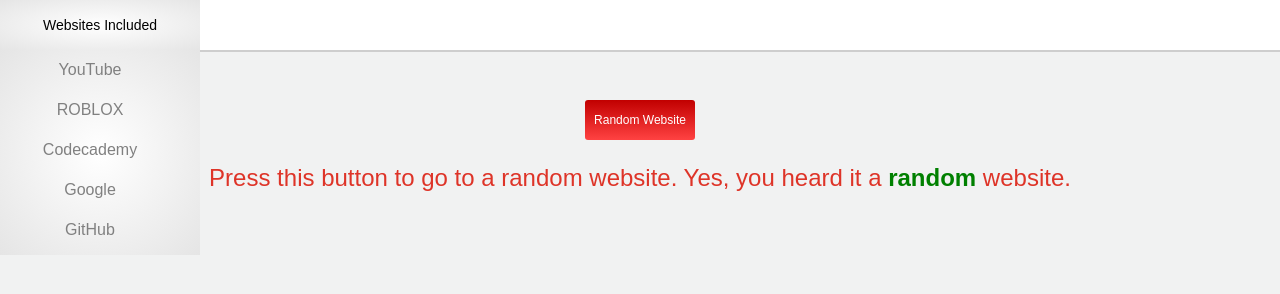
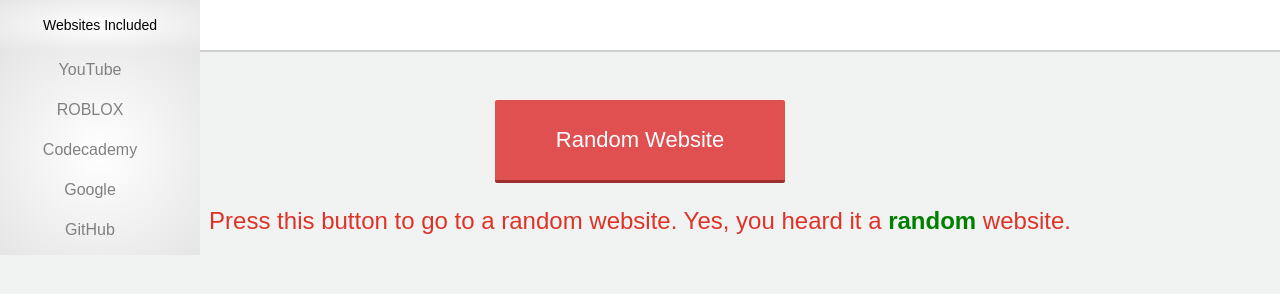
Before and after one commit to thelegender/thelegender.github.io, a plain HTML site: page index.html in a window 1280 px wide. Drawn offline with Linux system fonts and the light colour scheme.

Commit message:
button style

```diff
--- a/stylesheets/index.css
+++ b/stylesheets/index.css
@@ -11,37 +11,24 @@ left: 0;
 }
 
 .button {
-height:40px;
-width:110px;
+	border-bottom: solid 3px #9e2f2f;
+height:80px;
+width:290px;
 margin-top: 100px;
 margin-left: auto;
 margin-right: auto;
 text-align: center;
-line-height: 40px;
+line-height: 80px;
 font-family: Arial;
 color:white;
-font-size: 12px;
-border-radius: 3px;
-background: #c10000; /* Old browsers */
-background: -moz-linear-gradient(top, #c10000 0%, #ff4242 100%); /* FF3.6+ */
-background: -webkit-gradient(linear, left top, left bottom, color-stop(0%,#c10000), color-stop(100%,#ff4242)); /* Chrome,Safari4+ */
-background: -webkit-linear-gradient(top, #c10000 0%,#ff4242 100%); /* Chrome10+,Safari5.1+ */
-background: -o-linear-gradient(top, #c10000 0%,#ff4242 100%); /* Opera 11.10+ */
-background: -ms-linear-gradient(top, #c10000 0%,#ff4242 100%); /* IE10+ */
-background: linear-gradient(to bottom, #c10000 0%,#ff4242 100%); /* W3C */
-filter: progid:DXImageTransform.Microsoft.gradient( startColorstr='#c10000', endColorstr='#ff4242',GradientType=0 ); /* IE6-9 */
+font-size: 22px;
+border-radius: 2px;
+background-color: #e05050;
 }
 
 .button:hover {
-	background: #ed0000; /* Old browsers */
-background: -moz-linear-gradient(top,  #ed0000 0%, #ff3d3d 100%); /* FF3.6+ */
-background: -webkit-gradient(linear, left top, left bottom, color-stop(0%,#ed0000), color-stop(100%,#ff3d3d)); /* Chrome,Safari4+ */
-background: -webkit-linear-gradient(top,  #ed0000 0%,#ff3d3d 100%); /* Chrome10+,Safari5.1+ */
-background: -o-linear-gradient(top,  #ed0000 0%,#ff3d3d 100%); /* Opera 11.10+ */
-background: -ms-linear-gradient(top,  #ed0000 0%,#ff3d3d 100%); /* IE10+ */
-background: linear-gradient(to bottom,  #ed0000 0%,#ff3d3d 100%); /* W3C */
-filter: progid:DXImageTransform.Microsoft.gradient( startColorstr='#ed0000', endColorstr='#ff3d3d',GradientType=0 ); /* IE6-9 */
-
+background-color: #e51616;
+-webkit-transition: 0.4s;
 }
 
 #window {
```
